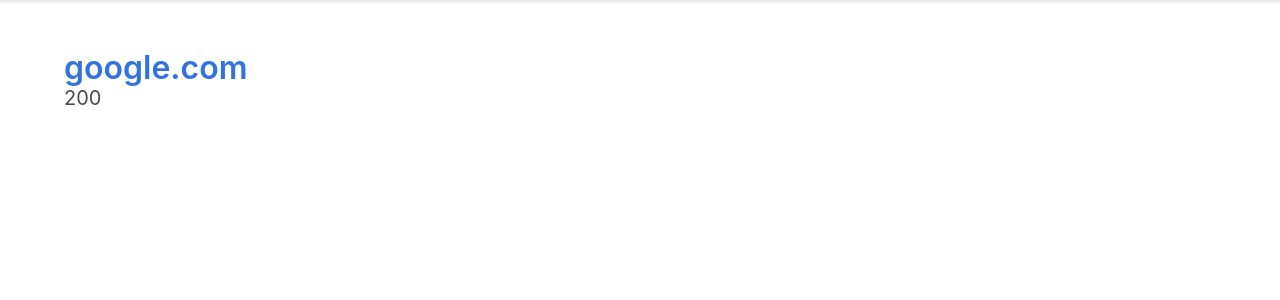
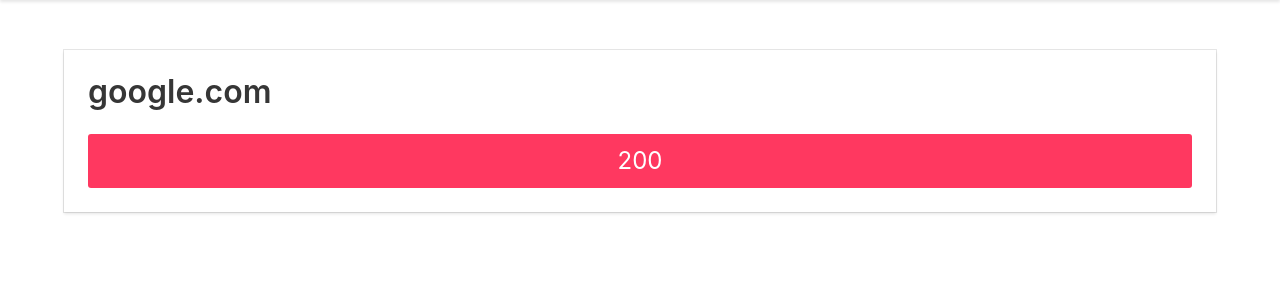
Before and after one commit to ludel/Monitor3000, a Flask app: page / in a window 1280 px wide. Shown: the part 52-352 px from the top of the page. Run offline with Flask 2, Linux system fonts and the light colour scheme; data comes from the database, SQL or seed files in the repository; some libraries are stand-ins or nearby versions.

Commit message:
change style

```diff
--- a/templates/index.html
+++ b/templates/index.html
@@ -3,8 +3,19 @@
 {% block titre %}Index{% endblock %}
 
 {% block body %}
-    {% for site in sites %}
-        <h1 class="title"><a href="site/{{ site[0] }}">{{ site[1] }}</a></h1>
-        <h1 class="subtitle">{{ site[2] }}</h1>
-    {% endfor %}
+    <div class="columns">
+        {% for site in sites %}
+            <div class="column">
+                <div class="card">
+                    <div class="card-content">
+                        <p>
+                        <h1 class="title is-8"> {{ site[1] }}</h1>
+                        <a class="button is-danger is-fullwidth is-large"
+                           href="{{ url_for("one_site", id_site=site[0]) }}">{{ site[2] }}</a>
+                        </p>
+                    </div>
+                </div>
+            </div>
+        {% endfor %}
+    </div>
 {% endblock %}
```
